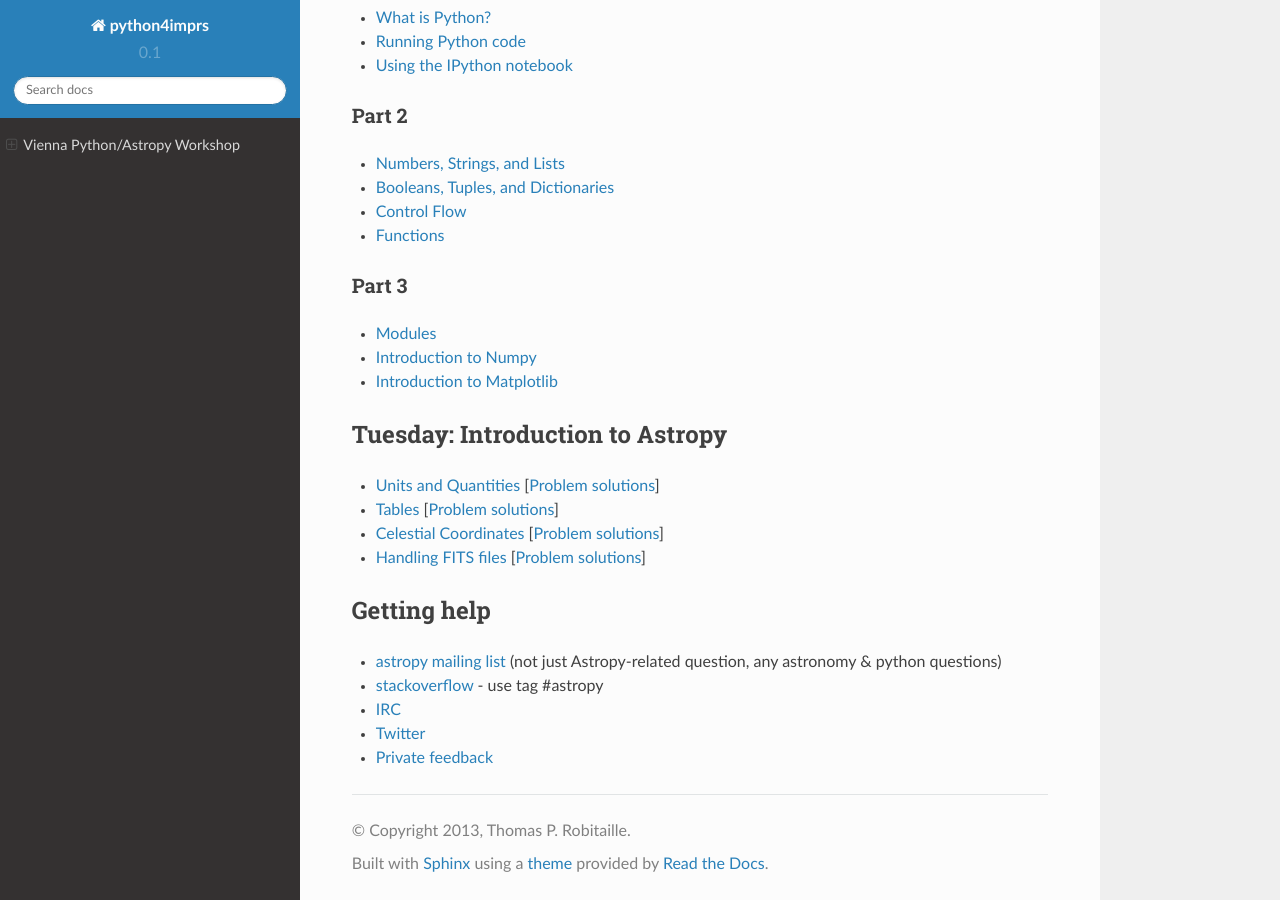
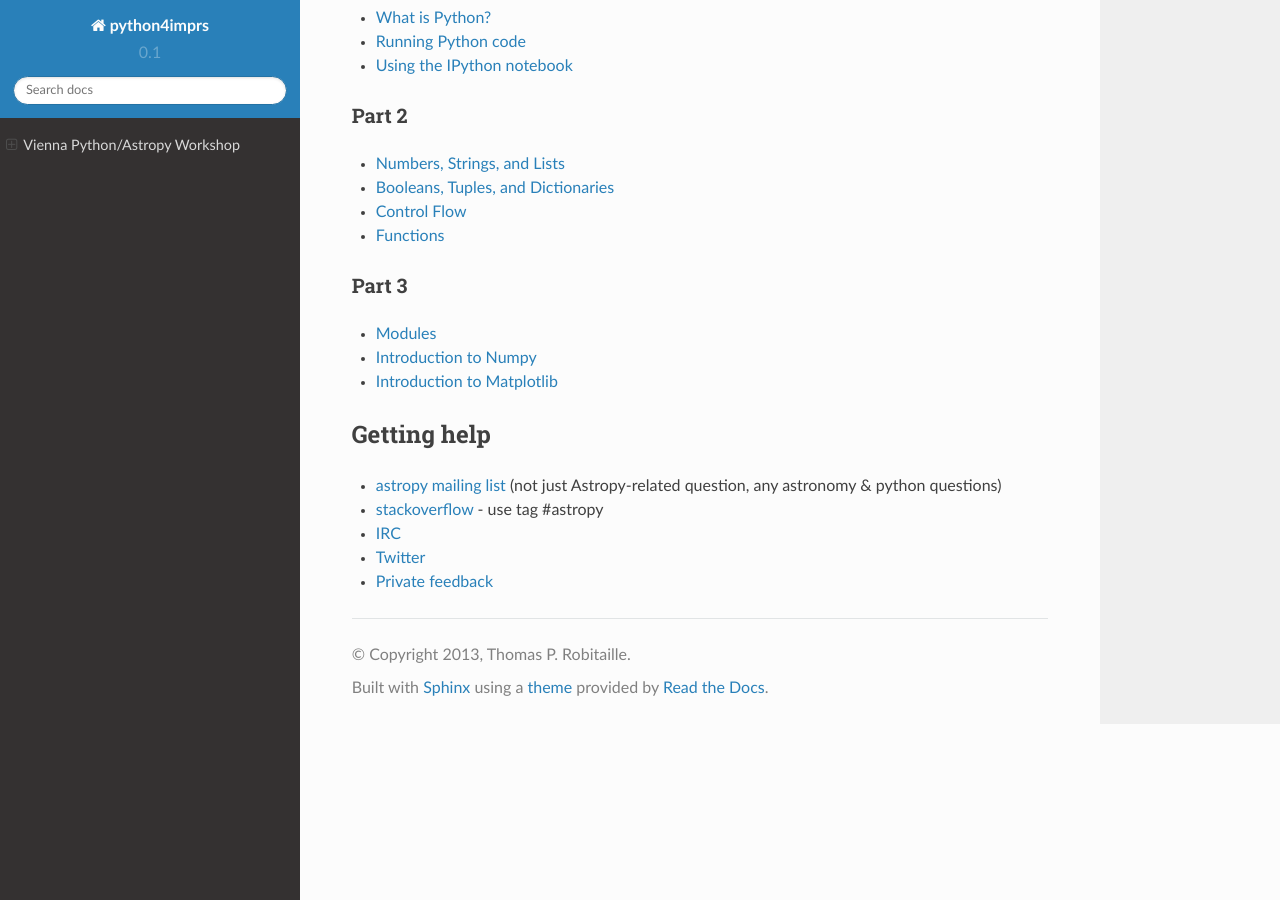
Before and after one commit to astrofrog/python4vienna, a Sphinx documentation site: the page built from docs/index.rst, in a window 1280 px wide and 900 px high, scrolled down 857 px. Built offline with Sphinx 7.4.7 and the Read the Docs theme 2.0.0, drawn with Linux system fonts in a browser that asks for light colours; some of the changed lines change nothing that is shown.

Commit message:
Comment out Tuesday notes

```diff
--- a/docs/index.rst
+++ b/docs/index.rst
@@ -53,13 +53,13 @@ Part 3
 * `Introduction to Numpy <_static/04.%20Introduction%20to%20Numpy.html>`_
 * `Introduction to Matplotlib <_static/05.%20Introduction%20to%20Matplotlib.html>`_
 
-Tuesday: Introduction to Astropy
---------------------------------
-
-* `Units and Quantities <_static/Astropy%20-%20Unit%20Conversion.html>`_ [`Problem solutions <_static/Astropy%20-%20Unit%20Conversion%20-%20Solutions.html>`_]
-* `Tables <_static/Astropy%20-%20Tables.html>`_ [`Problem solutions <_static/Astropy%20-%20Tables%20-%20Solutions.html>`_]
-* `Celestial Coordinates <_static/Astropy%20-%20Celestial%20Coordinates.html>`_ [`Problem solutions <_static/Astropy%20-%20Celestial%20Coordinates%20-%20Solutions.html>`_]
-* `Handling FITS files <_static/Astropy%20-%20Handling%20FITS%20files.html>`_ [`Problem solutions <_static/Astropy%20-%20Handling%20FITS%20files%20-%20Solutions.html>`_]
+.. Tuesday: Introduction to Astropy
+.. --------------------------------
+..
+.. * `Units and Quantities <_static/Astropy%20-%20Unit%20Conversion.html>`_ [`Problem solutions <_static/Astropy%20-%20Unit%20Conversion%20-%20Solutions.html>`_]
+.. * `Tables <_static/Astropy%20-%20Tables.html>`_ [`Problem solutions <_static/Astropy%20-%20Tables%20-%20Solutions.html>`_]
+.. * `Celestial Coordinates <_static/Astropy%20-%20Celestial%20Coordinates.html>`_ [`Problem solutions <_static/Astropy%20-%20Celestial%20Coordinates%20-%20Solutions.html>`_]
+.. * `Handling FITS files <_static/Astropy%20-%20Handling%20FITS%20files.html>`_ [`Problem solutions <_static/Astropy%20-%20Handling%20FITS%20files%20-%20Solutions.html>`_]
 
 
 .. * `Affiliated Package: Astroquery <_static/Affiliated%20Package%20-%20Astroquery.html>`_
```
